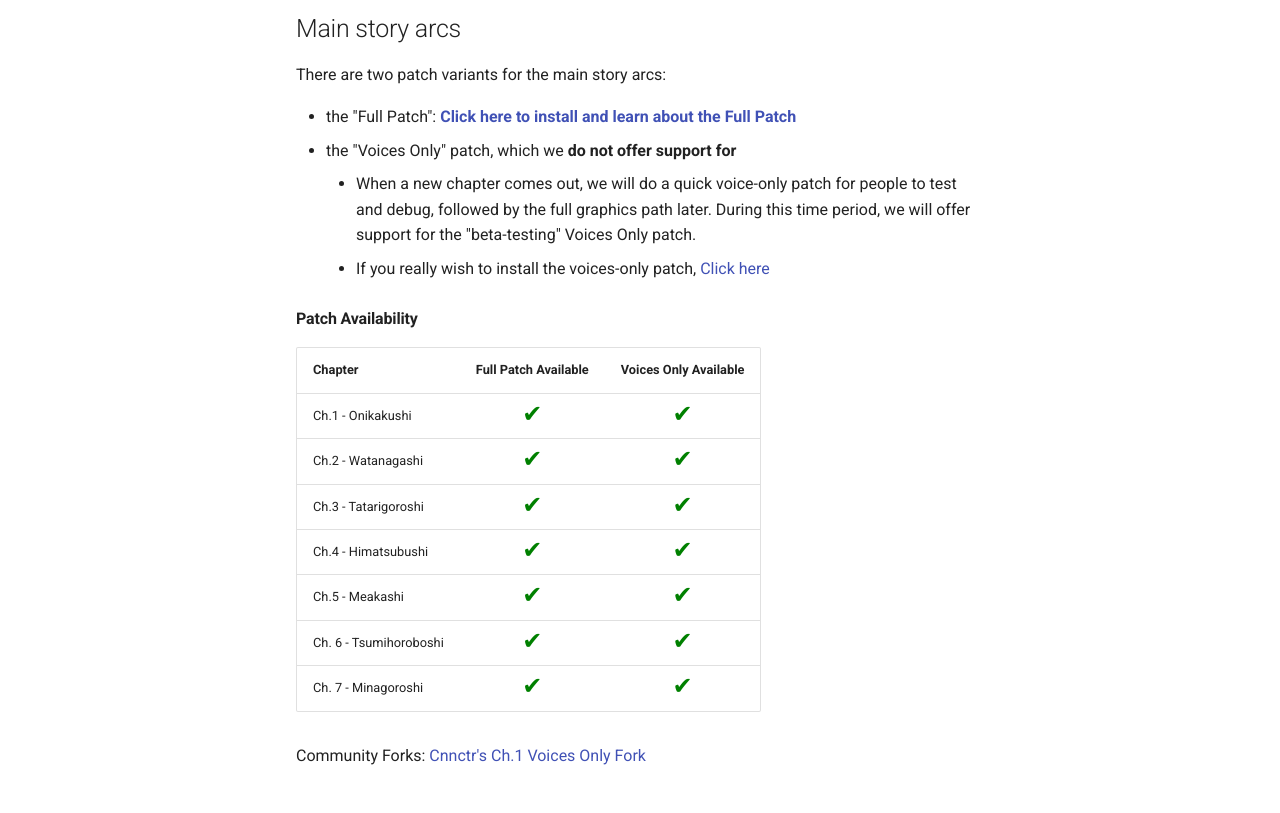
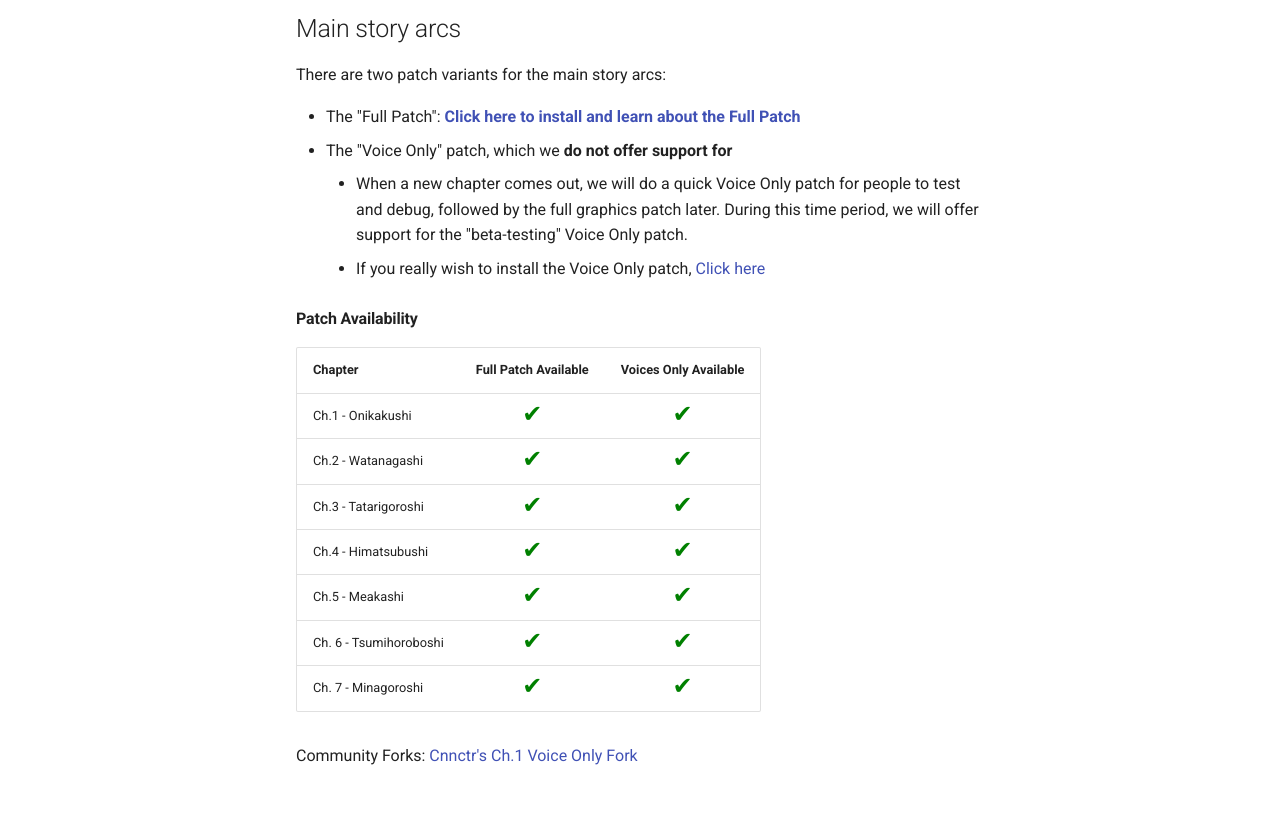
Before and after one commit to 07th-mod/wiki, an MkDocs documentation site: the page built from docs/Higurashi/Higurashi-Getting-started.md, in a window 1280 px wide and 1400 px high. Shown: the part 577-1390 px from the top of the window. Built offline with MkDocs 1.6.1 and Material for MkDocs 9.7.7, drawn with Linux system fonts in a browser that asks for light colours.

Commit message:
Minor typo, consistency fixes, and update voice only installer info

```diff
--- a/docs/Higurashi/Higurashi-Getting-started.md
+++ b/docs/Higurashi/Higurashi-Getting-started.md
@@ -13,10 +13,10 @@
 
 There are two patch variants for the main story arcs:
 
-- the "Full Patch": [**Click here to install and learn about the Full Patch**](Higurashi-Part-1---Voice-and-Graphics-Patch.md)
-- the "Voices Only" patch, which we **do not offer support for**
-    - When a new chapter comes out, we will do a quick voice-only patch for people to test and debug, followed by the full graphics path later. During this time period, we will offer support for the "beta-testing" Voices Only patch.
-    - If you really wish to install the voices-only patch, [Click here](Higurashi-Part-1.1---Voices-only-Patch.md)
+- The "Full Patch": [**Click here to install and learn about the Full Patch**](Higurashi-Part-1---Voice-and-Graphics-Patch.md)
+- The "Voice Only" patch, which we **do not offer support for**
+    - When a new chapter comes out, we will do a quick Voice Only patch for people to test and debug, followed by the full graphics patch later. During this time period, we will offer support for the "beta-testing" Voice Only patch.
+    - If you really wish to install the Voice Only patch, [Click here](Higurashi-Part-1.1---Voices-only-Patch.md)
 
 #### Patch Availability
 
@@ -30,7 +30,7 @@
 | Ch. 6 - Tsumihoroboshi | <div style="color:green;font-size:24px;line-height:16px">✔</div> | <div style="color:green;font-size:24px;line-height:16px">✔</div> |
 | Ch. 7 - Minagoroshi    | <div style="color:green;font-size:24px;line-height:16px">✔</div> | <div style="color:green;font-size:24px;line-height:16px">✔</div> |
 
-Community Forks: [Cnnctr's Ch.1 Voices Only Fork](https://github.com/Cnnctr/onikakushi)
+Community Forks: [Cnnctr's Ch.1 Voice Only Fork](https://github.com/Cnnctr/onikakushi)
 
 ## Console Arcs (extra chapters)
 
--- a/docs/Higurashi/Higurashi-Part-1.1---Voices-only-Patch.md
+++ b/docs/Higurashi/Higurashi-Part-1.1---Voices-only-Patch.md
@@ -1,4 +1,4 @@
-# Voices Only Patch (Unsupported)
+# Voice Only Patch (Unsupported)
 
 Sometimes you just want the voices and enjoy the beautiful original art, I get it. Yeah, that's no joke, I really like the original art.
 
@@ -8,7 +8,12 @@
 
 ## Installing the patch automatically
 
-[Follow the instructions on this page to use the installer](Higurashi-Part-1---Voice-and-Graphics-Patch.md), but after selecting the game to patch, click the green <b style="background: green; color:white; padding: 10px; line-height: 40px">VOICE-ONLY</b> button in the installer.
+**We highly recommend using the installer**:
+
+- [Follow these instructions to use the installer](Higurashi-Part-1---Voice-and-Graphics-Patch.md)
+- After selecting the game to patch, click the green <b style="background: green; color:white; padding: 10px; line-height: 40px">VOICE-ONLY</b> button in the installer.
+
+The installer's "voice only" patch was updated on 12-04-2020. **If the installer's voice-only doesn't work, please let us know.**
 
 ## Installing the patch manually
 
@@ -27,7 +32,7 @@
 <th style="text-align: center;">Chapter</th>
 <th style="text-align: center;">Patch</th>
 <th style="text-align: center;">Voices</th>
-<th style="text-align: center;">HD Ryukishi Sprites (optional)</th>
+<th style="text-align: center;">HD Ryukishi Sprites*<br>(optional)</th>
 </tr>
 </thead>
 <tbody>
```
Also changed, not shown: other parts of docs/Higurashi/Higurashi-Part-1.1---Voices-only-Patch.md (+2 -0 lines).
